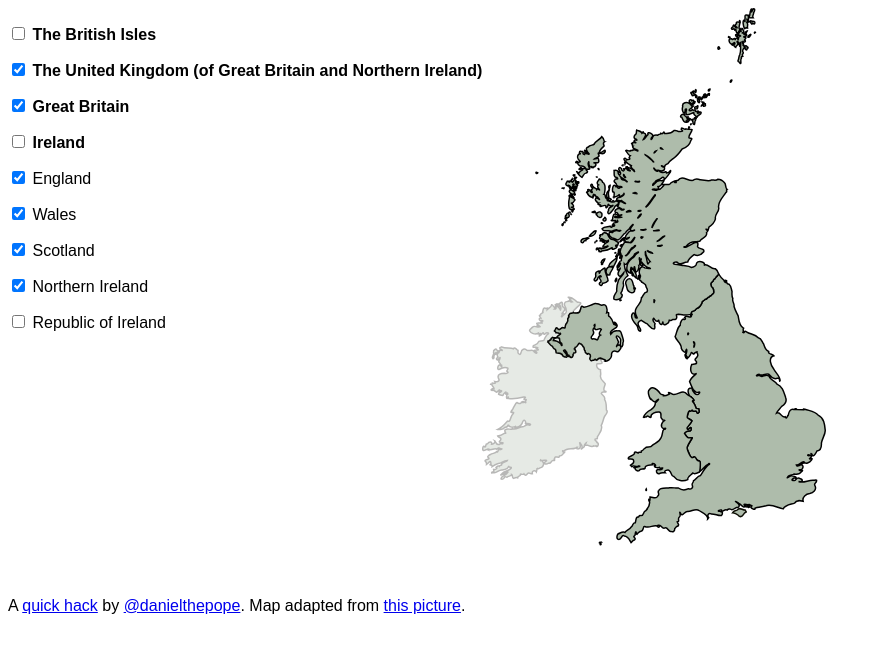
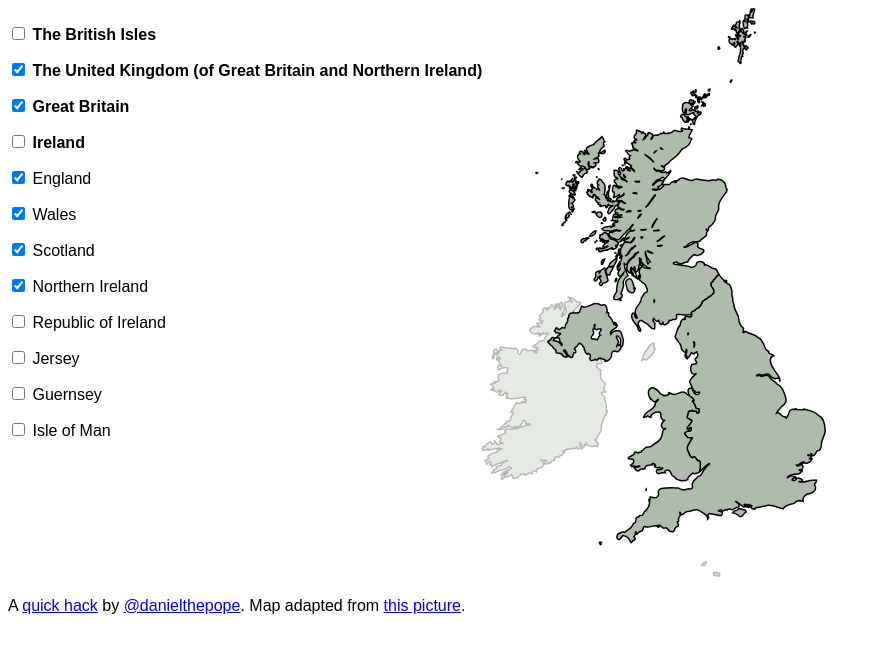
Before and after one commit to danielthepope/whatistheuk, a plain HTML site: page index.html in a window 1280 px wide. Shown: the whole page, without its empty margins (0-881 px from the left). Drawn offline with Linux system fonts and the light colour scheme.

Commit message:
Add Jersesy, Guernsey and Isle of Man

```diff
--- a/index.html
+++ b/index.html
@@ -34,7 +34,7 @@
 <body>
   <div class="flex">
     <div id="checkboxes">
-      <p><input type="checkbox" name="group" data-countries="eng,wal,sco,ni,roi" id="checkbox-bi">
+      <p><input type="checkbox" name="group" data-countries="eng,wal,sco,ni,roi,jer,gue,iom" id="checkbox-bi">
         <label for="checkbox-bi"><strong>The British Isles</strong></label></p>
       <p><input type="checkbox" name="group" data-countries="eng,wal,sco,ni" id="checkbox-uk" checked>
         <label for="checkbox-uk"><strong>The United Kingdom (of Great Britain and Northern Ireland)</strong></label></p>
@@ -52,6 +52,12 @@
         <label for="checkbox-ni">Northern Ireland</label></p>
       <p><input type="checkbox" name="country" data-country="roi" id="checkbox-roi">
         <label for="checkbox-roi">Republic of Ireland</label></p>
+      <p><input type="checkbox" name="country" data-country="jer" id="checkbox-jer">
+        <label for="checkbox-jer">Jersey</label></p>
+      <p><input type="checkbox" name="country" data-country="gue" id="checkbox-gue">
+        <label for="checkbox-gue">Guernsey</label></p>
+      <p><input type="checkbox" name="country" data-country="iom" id="checkbox-iom">
+        <label for="checkbox-iom">Isle of Man</label></p>
     </div>
     <div id="map">
       <img id="img-eng" class="map-part" data-country="eng" src="maps/england.svg" alt="england">
@@ -59,6 +65,9 @@
       <img id="img-sco" class="map-part" data-country="sco" src="maps/scotland.svg" alt="scotland">
       <img id="img-ni" class="map-part" data-country="ni" src="maps/northern_ireland.svg" alt="northern ireland">
       <img id="img-roi" class="map-part" data-country="roi" src="maps/republic_of_ireland.svg" alt="republic of ireland">
+      <img id="img-jer" class="map-part" data-country="jer" src="maps/jersey.svg" alt="jersey">
+      <img id="img-gue" class="map-part" data-country="gue" src="maps/guernsey.svg" alt="guernsey">
+      <img id="img-iom" class="map-part" data-country="iom" src="maps/isle_of_man.svg" alt="isle_of_man">
     </div>
   </div>
   <footer>
@@ -67,17 +76,16 @@
 
 
   <script>
-    document.getElementById("img-roi").style.opacity = "0.3";
+    var groups = document.querySelectorAll('div#checkboxes [name=group]');
+    groups.forEach(function(e) {
+      e.onchange = function() { updateGroup(e) };
+    });
 
     var countryCheckboxes = document.querySelectorAll('div#checkboxes [name=country]');
     countryCheckboxes.forEach(function(e) {
       e.onchange = function() { updateCountry(e) };
-    })
-
-    var groups = document.querySelectorAll('div#checkboxes [name=group]');
-    groups.forEach(function(e) {
-      e.onchange = function() { updateGroup(e) };
-    })
+      updateCountry(e);
+    });
 
     function updateCountry(e) {
       var country = e.attributes.getNamedItem('data-country').value;
```
Also changed, not shown: maps/guernsey.svg (added), maps/isle_of_man.svg (added), maps/jersey.svg (added).
